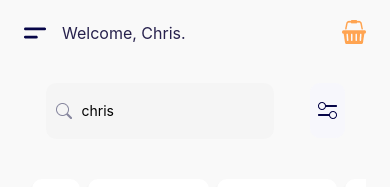
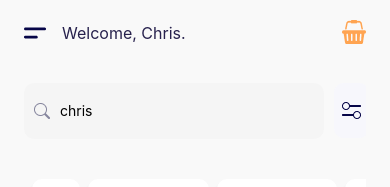
Before and after one commit to balogunkeji/FruitApp, a React Native app: screen /Home in a window 390 px wide. Shown: the top 187 px of the page. Built offline with nearby package versions, Linux system fonts and the light colour scheme.

Commit message:
foodApp setput

```diff
--- a/components/Welcome.js
+++ b/components/Welcome.js
@@ -51,13 +51,12 @@ export const Welcome = () => {
   return (
     <View
       style={{
-        justifyContent: "center",
-        alignItems: "center",
+
         flexDirection: "row",
         gap: 10,
       }}
     >
-      <Input placeholder='chris' icon={biSearch} width='90%'/>
+      <Input placeholder='chris' icon={biSearch} width={300}/>
       <Image source={search} />
     </View>
   );
--- a/screens/HomeScreen.js
+++ b/screens/HomeScreen.js
@@ -13,7 +13,7 @@ const HomeScreen = ({navigation}) => {
           <WelcomeHeaderLeft/>
           <WelcomeHeaderRight/>
         </View>
-      <ScrollView showsVerticalScrollIndicator={false}>
+      <ScrollView showsVerticalScrollIndicator={false} >
         <Welcome/>
         <Recommended RecommendedCard={RecommendedCard} Menu={Menu} styles={styles} onClick={() => navigation.navigate('Detail', {item: RecommendedCard[0]})}/>
         <Varieties VarietiesCard={VarietiesCard} styles={styles} onClick={() => navigation.navigate('Detail', {item: VarietiesCard[0]})}/>
```
